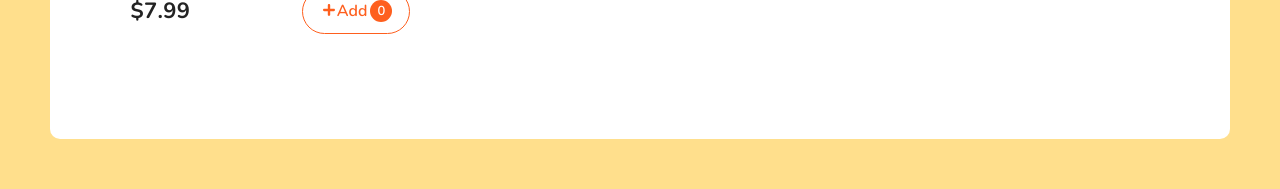
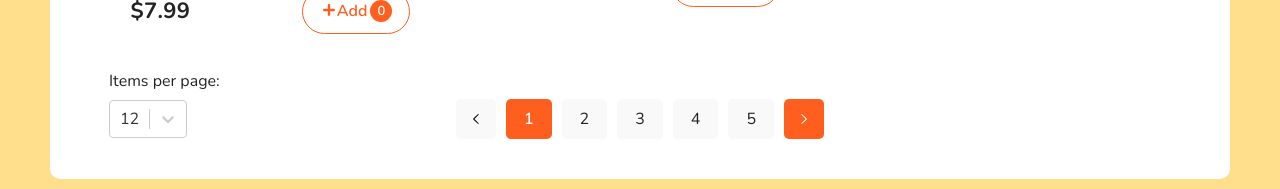
Before and after one commit to BrunoUA96/react-car-detailing-shop, a React (Vite) app: page / in a window 1280 px wide. Shown: the part 2401-2590 px from the top of the page. Built offline with nearby package versions, Linux system fonts and the light colour scheme; data requests are answered from the project's data file.

Commit message:
Create select to quantity items per page

```diff
--- a/src/components/Pagination/Pagination.module.scss
+++ b/src/components/Pagination/Pagination.module.scss
@@ -1,5 +1,24 @@
 @import '../../scss/variables';
 .root {
+   position: relative;
+
+   .selectTitle {
+      position: absolute;
+      top: -30px;
+      display: flex;
+      width: 115px;
+   }
+
+   .select {
+      display: flex;
+      align-items: center;
+      position: absolute;
+      top: 50%;
+      left: 0;
+      transform: translateY(-50%);
+   }
+
+   .pagination {
       display: flex;
       justify-content: center;
       :first-child,
@@ -57,3 +76,4 @@
          }
       }
    }
+}
--- a/src/components/Pagination/index.jsx
+++ b/src/components/Pagination/index.jsx
@@ -1,23 +1,56 @@
 import { useSelector, useDispatch } from 'react-redux';
 import styles from './Pagination.module.scss';
-import { setCurrentPage } from '../../redux/slices/fitersSlice';
+import { setCurrentPage, setItemsPerPage } from '../../redux/slices/fitersSlice';
+import Select from 'react-select';
 
 const Pagination = () => {
    const dispatch = useDispatch();
-   const { currentPage, paginationCount } = useSelector((state) => state.filters.pagination);
+   const { currentPage, paginationCount, itemsPerPage } = useSelector(
+      (state) => state.filters.pagination,
+   );
+
+   const options = [
+      { value: 4, label: 4 },
+      { value: 8, label: 8 },
+      { value: 12, label: 12 },
+      { value: 'all', label: 'All' },
+   ];
+
+   const onSelectItemsPerPage = (option) => {
+      dispatch(setItemsPerPage(option.value));
+      dispatch(setCurrentPage(1));
+   };
 
    return (
       <>
+         <div className={styles.root}>
+            <div className={styles.select}>
+               <span className={styles.selectTitle}>Items per page:</span>
+               <Select
+                  menuPlacement="top"
+                  options={options}
+                  defaultValue={options.find((obj) => obj.value == itemsPerPage)}
+                  onChange={onSelectItemsPerPage}
+               />
+            </div>
             {paginationCount > 1 && (
-            <ul className={styles.root}>
+               <ul className={styles.pagination}>
                   <li
                      className={currentPage != 1 ? styles.active : styles.cursorNone}
                      onClick={
                         currentPage != 1 ? () => dispatch(setCurrentPage(currentPage - 1)) : null
                      }>
                      <span>
-                     <svg viewBox="-4.5 0 20 20" version="1.1" xmlns="http://www.w3.org/2000/svg">
-                        <g id="Page-1" stroke="none" strokeWidth="1" fill="none" fillRule="evenodd">
+                        <svg
+                           viewBox="-4.5 0 20 20"
+                           version="1.1"
+                           xmlns="http://www.w3.org/2000/svg">
+                           <g
+                              id="Page-1"
+                              stroke="none"
+                              strokeWidth="1"
+                              fill="none"
+                              fillRule="evenodd">
                               <g
                                  id="Dribbble-Light-Preview"
                                  transform="translate(-345.000000, -6679.000000)"
@@ -36,7 +69,9 @@ const Pagination = () => {
                   {[...new Array(paginationCount)].map((_, index) => (
                      <li
                         className={
-                        currentPage === index + 1 ? [`${styles.active} ${styles.cursorNone}`] : ''
+                           currentPage === index + 1
+                              ? [`${styles.active} ${styles.cursorNone}`]
+                              : ''
                         }
                         key={index}
                         onClick={() => dispatch(setCurrentPage(index))}>
@@ -58,7 +93,12 @@ const Pagination = () => {
                            viewBox="-4.5 0 20 20"
                            version="1.1"
                            xmlns="http://www.w3.org/2000/svg">
-                        <g id="Page-1" stroke="none" strokeWidth="1" fill="none" fillRule="evenodd">
+                           <g
+                              id="Page-1"
+                              stroke="none"
+                              strokeWidth="1"
+                              fill="none"
+                              fillRule="evenodd">
                               <g
                                  id="Dribbble-Light-Preview"
                                  transform="translate(-305.000000, -6679.000000)"
@@ -75,6 +115,7 @@ const Pagination = () => {
                   </li>
                </ul>
             )}
+         </div>
       </>
    );
 };
--- a/src/pages/Home.jsx
+++ b/src/pages/Home.jsx
@@ -32,8 +32,6 @@ const Home = () => {
 
    // Pagination state
    const pagination = useSelector((state) => state.filters.pagination);
-
-   console.log('pagp', pagination.itemsPerPage);
 
    const [products, setProducts] = useState([]);
 
@@ -76,15 +74,13 @@ const Home = () => {
             ...(categoryId && { category: categoryId }),
             _sort: sortItem.property,
             _order: sortItem.orderBy,
-            _page: pagination.currentPage,
+            ...(pagination.itemsPerPage != 'all' && { _page: pagination.currentPage }),
             // _limit has static number, thus i limit number of items per page
-            _limit: pagination.itemsPerPage,
+            ...(pagination.itemsPerPage != 'all' && { _limit: pagination.itemsPerPage }),
             ...(searchValue && { q: searchValue }),
          };
 
          const queryParams = qs.stringify({ ...params }, { addQueryPrefix: true });
-
-         console.log('queryParams', queryParams);
 
          navigate(queryParams);
       }
@@ -100,7 +96,7 @@ const Home = () => {
       }
 
       initialParams.current = false;
-   }, [categoryId, sortItem, pagination.currentPage, searchValue]);
+   }, [categoryId, sortItem, pagination.currentPage, pagination.itemsPerPage, searchValue]);
 
    const fetchItems = () => {
       try {
@@ -112,12 +108,12 @@ const Home = () => {
             ...(categoryId && { category: categoryId }),
             _sort: sortItem.property,
             _order: sortItem.orderBy,
-            _page: pagination.currentPage,
+            ...(pagination.itemsPerPage != 'all' && { _page: pagination.currentPage }),
             // _limit has static number, thus i limit number of items per page
-            _limit: pagination.itemsPerPage,
+            ...(pagination.itemsPerPage != 'all' && { _limit: pagination.itemsPerPage }),
             ...(searchValue && { q: searchValue }),
          };
-         console.log('params', params);
+
          // First get to items per page
          // Second get return all items with selected caregory, to calculate quantity pagination pages
          axios
--- a/src/redux/slices/fitersSlice.js
+++ b/src/redux/slices/fitersSlice.js
@@ -3,13 +3,14 @@ import { createSlice } from '@reduxjs/toolkit';
 const initialState = {
    category: 0,
    sortItem: { id: 0, title: 'price (low)', property: 'price', orderBy: 'asc' },
+
    // Pagination
    pagination: {
       currentPage: 1,
       // Number of pages count
       paginationCount: 1,
-      // Number of itens per page
-      limitCount: 12,
+      // Number of items per page
+      itemsPerPage: 12,
    },
 };
 
@@ -17,23 +18,23 @@ export const filterSlice = createSlice({
    name: 'filters',
    initialState,
    reducers: {
+      setFilters: (state, action) => {
+         const { category, _limit, _page, sortObj } = action.payload;
+
+         category ? (state.category = action.payload.category) : '';
+         state.pagination.itemsPerPage = _limit;
+         state.pagination.currentPage = Number(_page);
+         state.sortItem = sortObj;
+      },
+
       setCategoryId: (state, action) => {
          state.category = action.payload;
       },
+
       setSortItem: (state, action) => {
          state.sortItem = action.payload;
       },
-      setFilters: (state, action) => {
-         console.log('@@', action.payload);
-         const { category, _limit, _page, sortObj } = action.payload;
 
-         category ? (state.category = action.payload.category) : '';
-         state.pagination.limitCount = _limit;
-         state.pagination.currentPage = Number(_page);
-         state.sortItem = sortObj;
-
-         console.log();
-      },
       setCurrentPage: (state, action) => {
          state.pagination.currentPage = action.payload;
       },
@@ -42,8 +43,8 @@ export const filterSlice = createSlice({
          state.pagination.paginationCount = action.payload;
       },
 
-      setLimitCount: (state, action) => {
-         state.pagination.limitCount = action.payload;
+      setItemsPerPage: (state, action) => {
+         state.pagination.itemsPerPage = action.payload;
       },
    },
 });
@@ -55,7 +56,7 @@ export const {
    setFilters,
    setCurrentPage,
    setPaginationCount,
-   setLimitCount,
+   setItemsPerPage,
 } = filterSlice.actions;
 
 export default filterSlice.reducer;
```
Lines whose indentation alone changed are shown as unchanged.
